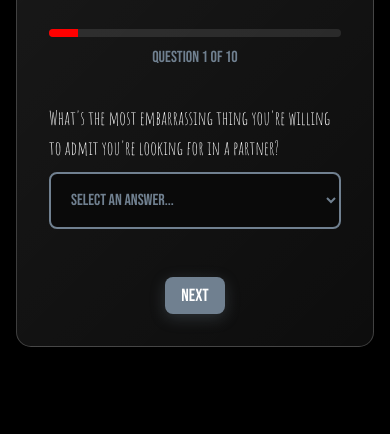
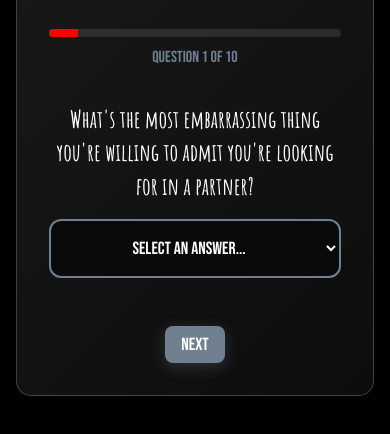
Before and after one commit to MadZen007/lit-spoke-discover, a website: page public/index.html in a window 390 px wide. Shown: the part 352-786 px from the top of the page. Drawn offline with Linux system fonts and the light colour scheme.

Commit message:
Improve question text readability - larger font, better spacing, and enhanced styling

```diff
--- a/public/styles.css
+++ b/public/styles.css
@@ -145,22 +145,26 @@ h1, h2, h3, h4, h5, h6 {
 
 .form-group label {
     display: block;
-    margin-bottom: var(--spacing-xs);
+    margin-bottom: var(--spacing-sm);
     font-family: var(--font-header);
-    font-size: 1.2rem;
+    font-size: 1.8rem;
     color: var(--white);
+    line-height: 1.3;
+    text-align: center;
+    font-weight: 700;
 }
 
 .form-group select {
     width: 100%;
-    padding: var(--spacing-sm);
-    border-radius: 8px;
+    padding: var(--spacing-md);
+    border-radius: 12px;
     border: 2px solid var(--slate-gray);
     background: #0a0a0a;
-    color: var(--slate-gray);
+    color: var(--white);
     font-family: var(--font-body);
-    font-size: 1rem;
+    font-size: 1.2rem;
     transition: var(--transition-normal);
+    text-align: center;
 }
 
 .form-group select:focus {
@@ -225,4 +229,14 @@ h1, h2, h3, h4, h5, h6 {
     .quiz-title {
         font-size: 2rem;
     }
+
+    .form-group label {
+        font-size: 1.5rem;
+        line-height: 1.4;
+    }
+
+    .form-group select {
+        font-size: 1.1rem;
+        padding: var(--spacing-sm);
+    }
 }
```
